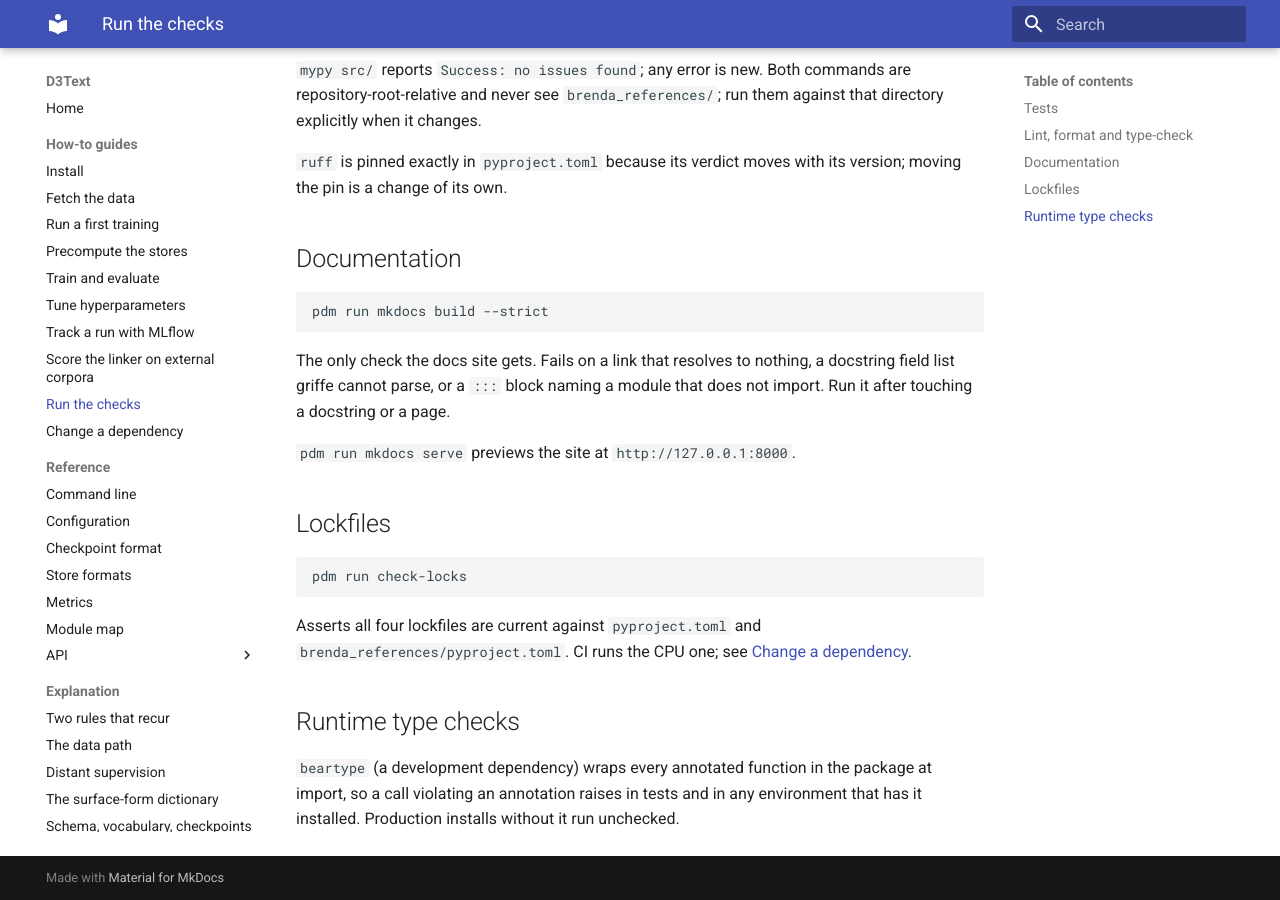
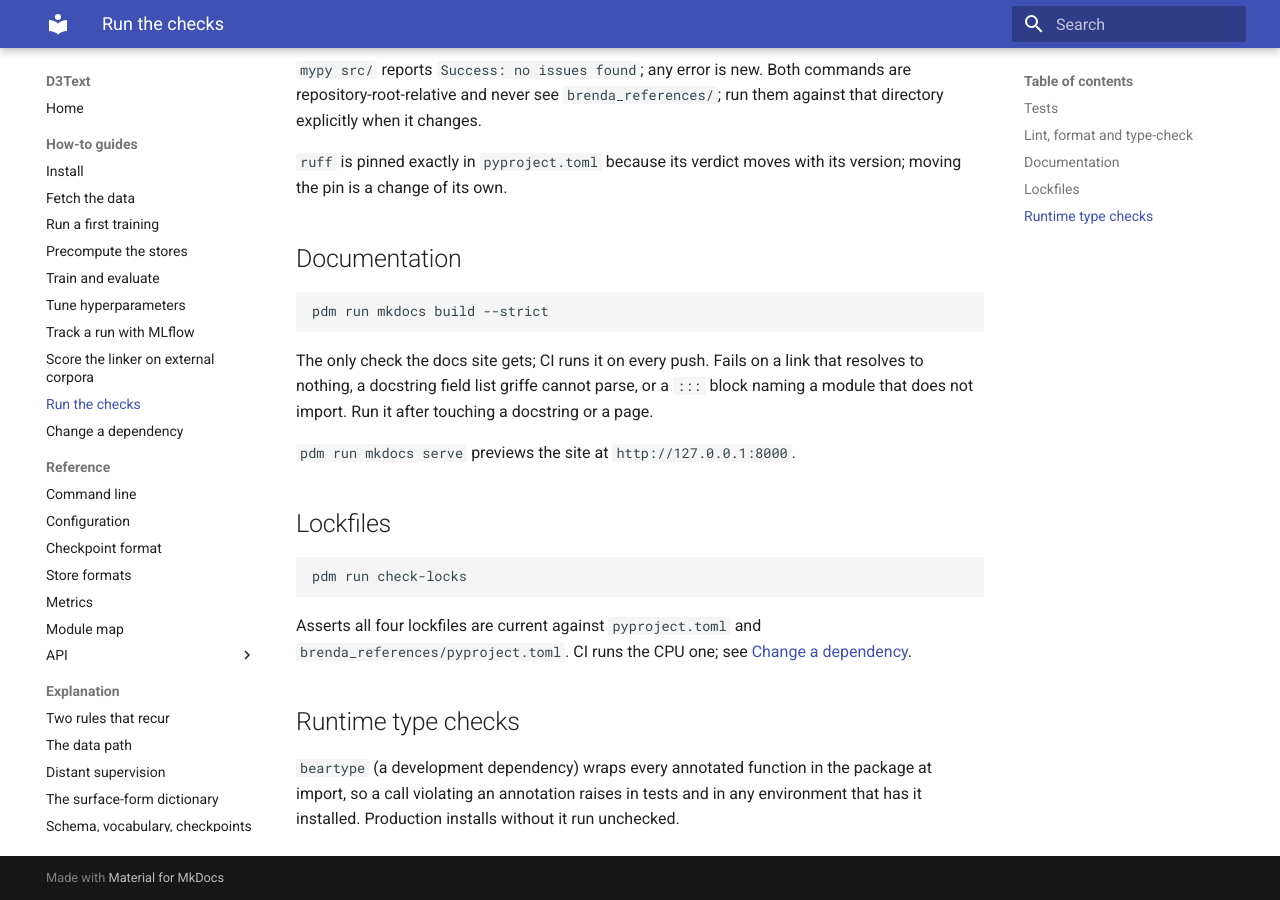
Before and after one commit to manuquadros/d3text, an MkDocs documentation site: the page built from docs/how-to/run-the-checks.md, in a window 1280 px wide and 900 px high, scrolled down 730 px. Built offline with MkDocs 1.6.1 and Material for MkDocs 9.7.7, drawn with Linux system fonts in a browser that asks for light colours.

Commit message:
ci: build the docs site strictly on every push
`mkdocs build --strict` was the only check the site had and nothing ran
it, so a dead link or an unparseable docstring field list stayed green
until someone built the site by hand.

````diff
--- a/docs/how-to/run-the-checks.md
+++ b/docs/how-to/run-the-checks.md
@@ -43,7 +43,8 @@
 pdm run mkdocs build --strict
 ```
 
-The only check the docs site gets. Fails on a link that resolves to nothing,
+The only check the docs site gets; CI runs it on every push. Fails on a
+link that resolves to nothing,
 a docstring field list griffe cannot parse, or a `:::` block naming a
 module that does not import. Run it after touching a docstring or a page.
 
````
Also changed, not shown: 1 other file.
